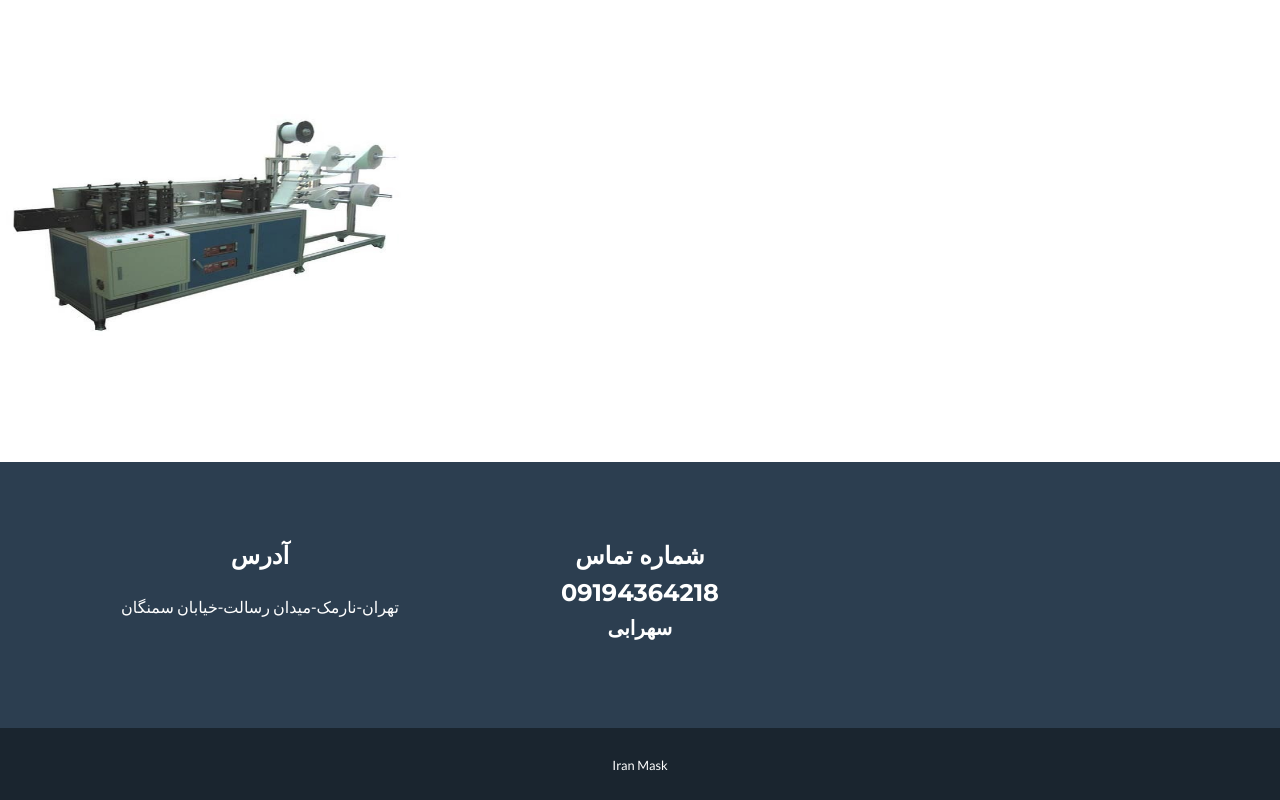
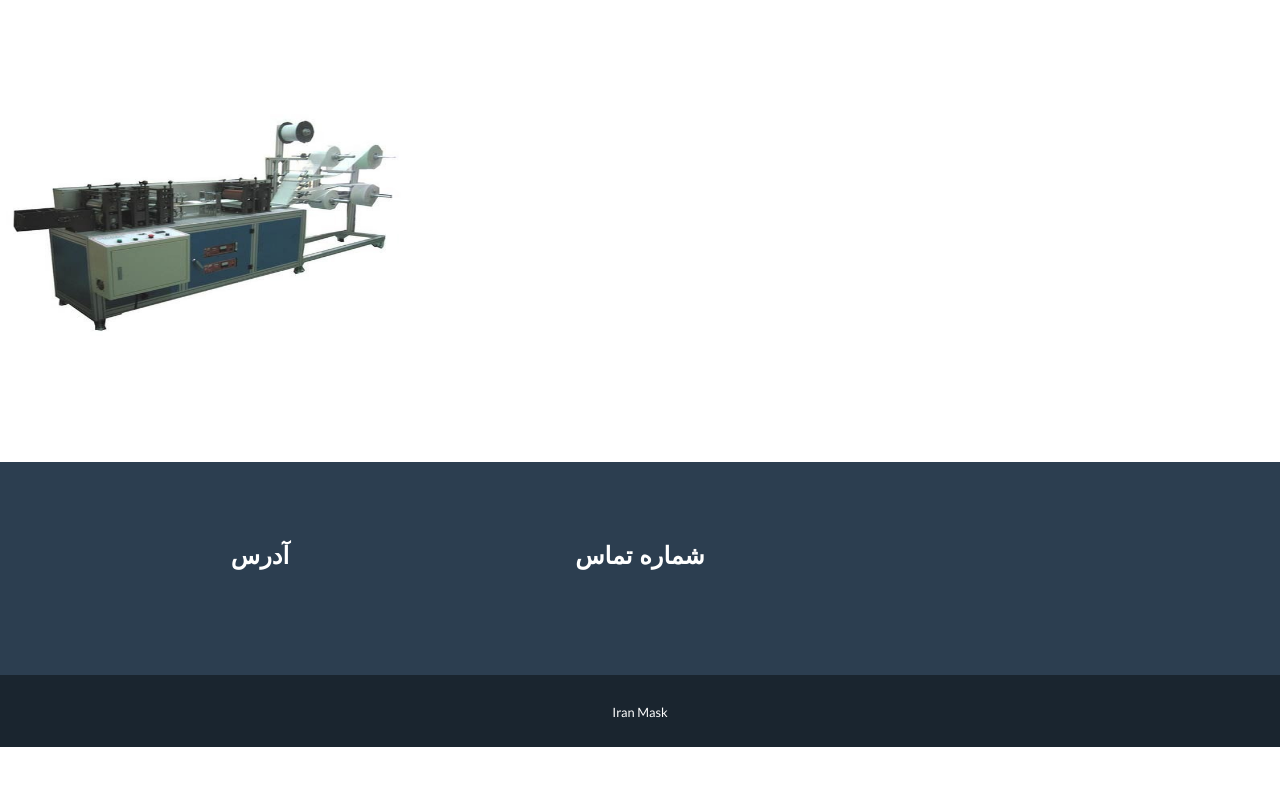
Before and after one commit to iran-mask/.ir, a plain HTML site: page index.html in a window 1280 px wide. Shown: the part 3188-3988 px from the top of the page. After the commit the page ends 3935 px from the top, so only its background shows below. Drawn offline with nearby package versions, Linux system fonts and the light colour scheme.

Commit message:
Update index.html

```diff
--- a/index.html
+++ b/index.html
@@ -74,12 +74,12 @@
             <div class="row">
                 <div class="col-md-4 mb-5 mb-lg-0">
                     <h4 class="text-uppercase mb-4">آدرس</h4>
-                    <p>تهران-نارمک-میدان رسالت-خیابان سمنگان</p>
+                    <p></p>
                 </div>
                 <div class="col-md-4 mb-5 mb-lg-0">
                     <h4 class="text-uppercase">شماره تماس</h4>
-                    <h4 class="text-uppercase">09194364218</h4>
-                    <h4 class="text-uppercase" style="font-size: 20px;">سهرابی</h4>
+                    <h4 class="text-uppercase"></h4>
+                    <h4 class="text-uppercase" style="font-size: 20px;"></h4>
                 </div>
                 <div class="col-md-4">
                     <p class="lead mb-0"></p>
```
